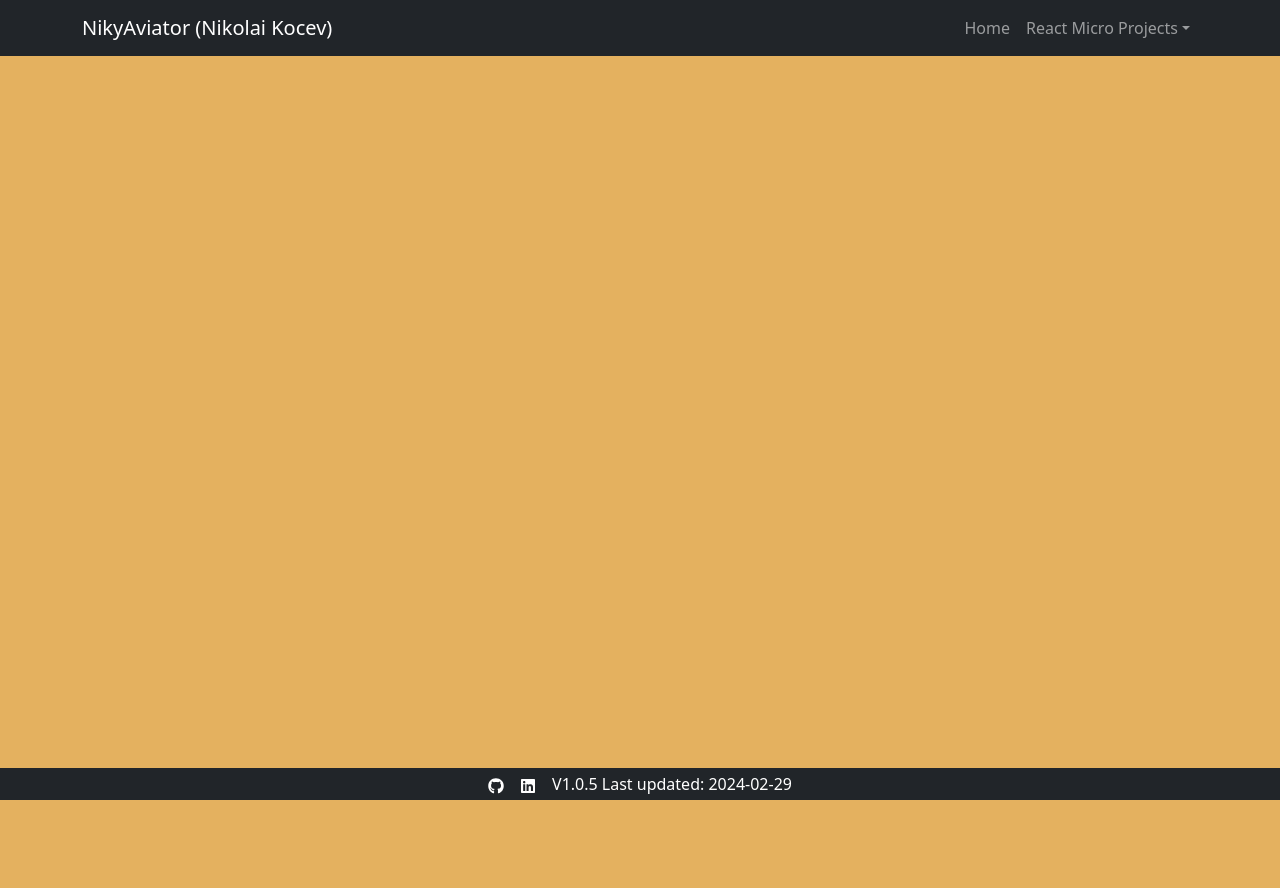
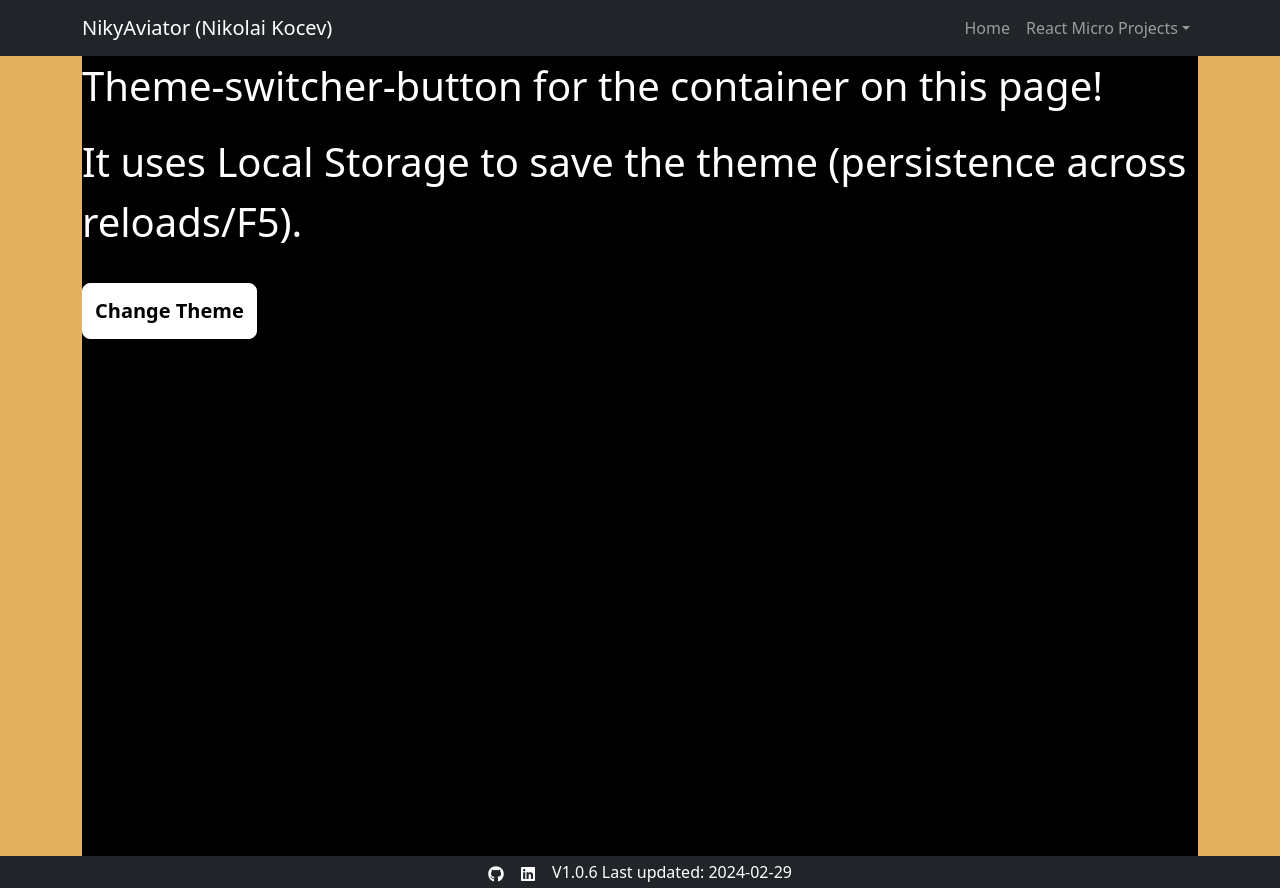
Before and after one commit to NikyAviator/nikolaikocev, a React (Vite) app in the folder frontend/: page /toggletheme in a window 1280 px wide. Before the commit the page ends 800 px from the top, so only its background shows below. Built offline with nearby package versions, Linux system fonts and the light colour scheme; a web font is replaced by a local one.

Commit message:
V1.0.6 Toggle Theme Page live!

```diff
--- a/frontend/package.json
+++ b/frontend/package.json
@@ -1,7 +1,7 @@
 {
   "name": "frontend",
   "private": true,
-  "version": "1.0.5",
+  "version": "1.0.6",
   "type": "module",
   "scripts": {
     "dev": "vite",
--- a/frontend/src/App.jsx
+++ b/frontend/src/App.jsx
@@ -9,6 +9,7 @@
 import LoadData from './Pages/LoadData.jsx';
 import TreeViewPage from './Pages/TreeViewPage.jsx';
 import QrCodePage from './Pages/QrCodePage.jsx';
+import LightDarkPage from './Pages/LightDarkPage.jsx';
 
 function App() {
   return (
@@ -25,6 +26,7 @@
             <Route path='/loadmoredata' element={<LoadData />} />
             <Route path='/treeview' element={<TreeViewPage />} />
             <Route path='/qrcode' element={<QrCodePage />} />
+            <Route path='/toggletheme' element={<LightDarkPage />} />
           </Routes>
         </main>
         <footer>
--- a/frontend/src/Components/Footer.jsx
+++ b/frontend/src/Components/Footer.jsx
@@ -29,7 +29,7 @@
             <FaLinkedin size='1em' />
           </a>
         </div>
-        <span className='mx-2'>V1.0.5 Last updated: 2024-02-29</span>
+        <span className='mx-2'>V1.0.6 Last updated: 2024-02-29</span>
       </div>
     </footer>
   );
--- a/frontend/src/Components/Header.jsx
+++ b/frontend/src/Components/Header.jsx
@@ -30,6 +30,9 @@
               <NavDropdown.Item href='/qrcode'>
                 Qr Code Generator
               </NavDropdown.Item>
+              <NavDropdown.Item href='/toggletheme'>
+                Toggle Theme Page
+              </NavDropdown.Item>
             </NavDropdown>
           </Nav>
         </Navbar.Collapse>
--- /dev/null
+++ b/frontend/src/Components/light-dark-mode/LightDarkMode.jsx
@@ -0,0 +1,27 @@
+import '../../scss/styles.scss';
+import UseLocalStorage from './UseLocalStorage';
+
+const LightDarkMode = () => {
+  const [theme, setTheme] = UseLocalStorage('theme', 'dark');
+
+  const handleToggleTheme = () => {
+    setTheme(theme === 'light' ? 'dark' : 'light');
+  };
+
+  console.log(theme);
+
+  return (
+    <div className='light-dark-mode' data-theme={theme}>
+      <div className='container-ldm'>
+        <p>Theme-switcher-button for the container on this page!</p>
+        <p>
+          It uses Local Storage to save the theme (persistence across
+          reloads/F5).
+        </p>
+        <button onClick={handleToggleTheme}>Change Theme</button>
+      </div>
+    </div>
+  );
+};
+
+export default LightDarkMode;
--- /dev/null
+++ b/frontend/src/Components/light-dark-mode/UseLocalStorage.jsx
@@ -0,0 +1,26 @@
+import '../../scss/styles.scss';
+import { useEffect, useState } from 'react';
+
+const UseLocalStorage = (key, defaultValue) => {
+  const [value, setValue] = useState(() => {
+    let currentValue;
+
+    try {
+      currentValue =
+        JSON.parse(localStorage.getItem(key)) || String(defaultValue);
+    } catch (error) {
+      console.log(error);
+      currentValue = defaultValue;
+    }
+
+    return currentValue;
+  });
+
+  useEffect(() => {
+    localStorage.setItem(key, JSON.stringify(value));
+  }, [key, value]);
+
+  return [value, setValue];
+};
+
+export default UseLocalStorage;
--- /dev/null
+++ b/frontend/src/Components/light-dark-mode/lightdarkmode.scss
@@ -0,0 +1,35 @@
+:root {
+  --background: #ffffff;
+  --text-primary: #000;
+  --button-bg: #000;
+  --button-text: #fff;
+}
+
+[data-theme='dark'] {
+  --background: #000;
+  --text-primary: #fff;
+  --button-bg: #fff;
+  --button-text: #000;
+}
+
+.light-dark-mode {
+  background-color: var(--background);
+  height: 100vh;
+  font-size: 20px;
+  transition: all 0.5s;
+}
+
+.light-dark-mode p {
+  color: var(--text-primary);
+  font-size: 40px;
+}
+.light-dark-mode button {
+  background-color: var(--button-bg);
+  border: 1px solid var(--button-bg);
+  color: var(--button-text);
+  margin: 15px 0px;
+  padding: 12px;
+  border-radius: 8px;
+  font-weight: 600;
+  cursor: pointer;
+}
--- a/frontend/src/Pages/Images.jsx
+++ b/frontend/src/Pages/Images.jsx
@@ -1,5 +1,5 @@
 import '../scss/styles.scss';
-import Container from 'react-bootstrap/esm/Container';
+import Container from 'react-bootstrap/Container';
 import Col from 'react-bootstrap/Col';
 import Row from 'react-bootstrap/Row';
 import ImageSlider from '../Components/image-slider/ImageSlider';
--- /dev/null
+++ b/frontend/src/Pages/LightDarkPage.jsx
@@ -0,0 +1,13 @@
+//import '../scss/styles.scss';
+import Container from 'react-bootstrap/Container';
+import LightDarkMode from '../Components/light-dark-mode/LightDarkMode';
+
+const LightDarkPage = () => {
+  return (
+    <Container>
+      <LightDarkMode />
+    </Container>
+  );
+};
+
+export default LightDarkPage;
--- a/frontend/src/Pages/LoadData.jsx
+++ b/frontend/src/Pages/LoadData.jsx
@@ -1,5 +1,5 @@
 import '../scss/styles.scss';
-import Container from 'react-bootstrap/esm/Container';
+import Container from 'react-bootstrap/Container';
 import LoadMoreData from '../Components/load-more-data/LoadMoreData';
 
 const LoadData = () => {
--- a/frontend/src/scss/styles.scss
+++ b/frontend/src/scss/styles.scss
@@ -19,6 +19,7 @@
 @import '../Components/load-more-data/LoadMoreData.scss';
 @import '../Components/tree-view/tree-view.scss';
 @import '../Components/qr-code-generator/qrcode.scss';
+@import '../Components/light-dark-mode/lightdarkmode.scss';
 @import './nikyinfo.scss';
 @import './nikytextinfo.scss';
 @import './downloadcvbutton.scss';
```
